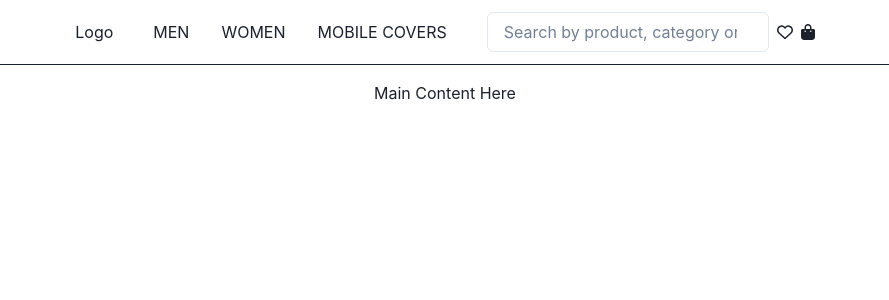
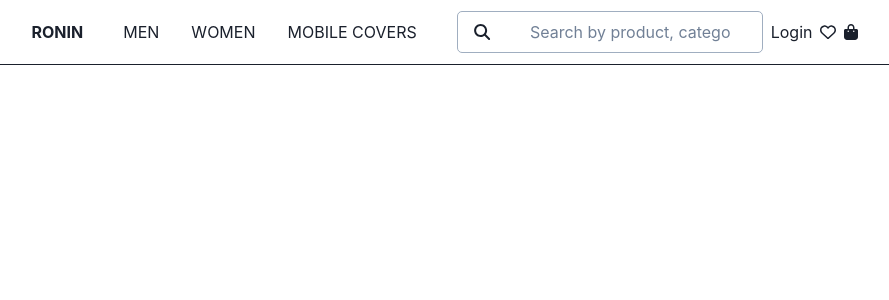
Before and after one commit to dgdeepon/ronin-e-commerce, a React (Create React App) app in the folder ronin/: page / in a window 1280 px wide. Shown: the top 300 px of the page, without its empty margins (195-1084 px from the left). Built offline with nearby package versions, Linux system fonts and the light colour scheme.

Commit message:
navbar started

```diff
--- a/ronin/public/index.html
+++ b/ronin/public/index.html
@@ -24,7 +24,7 @@
       work correctly both with client-side routing and a non-root public URL.
       Learn how to configure a non-root public URL by running `npm run build`.
     -->
-    <title>React App</title>
+    <title>RONIN | Samurai</title>
   </head>
   <body>
     <noscript>You need to enable JavaScript to run this app.</noscript>
--- a/ronin/src/components/Navbar.jsx
+++ b/ronin/src/components/Navbar.jsx
@@ -10,11 +10,13 @@ import {
   useColorModeValue,
   Stack,
   Input,
+  Text,
+  Divider,
 } from '@chakra-ui/react';
 import { HamburgerIcon, CloseIcon } from '@chakra-ui/icons';
 import { FontAwesomeIcon } from '@fortawesome/react-fontawesome';
 import { faHeart } from '@fortawesome/free-regular-svg-icons';
-import { faBagShopping } from '@fortawesome/free-solid-svg-icons';
+import { faBagShopping, faMagnifyingGlass, faSearch } from '@fortawesome/free-solid-svg-icons';
 
 const Links = ['MEN', 'WOMEN', 'MOBILE COVERS'];
 
@@ -25,6 +27,9 @@ const NavLink = ({ children }) => (
     rounded={'md'}
     _hover={{
       textDecoration: 'none',
+      borderBottom:'4px',
+      borderColor:'#FF6000',
+      borderRadius:0,
       bg: useColorModeValue('gray.200', 'gray.700'),
     }}
     href={'#'}>
@@ -47,7 +52,7 @@ export default function Navbar() {
             onClick={isOpen ? onClose : onOpen}
           />
           <HStack spacing={8} alignItems={'center'} margin='auto'>
-            <Box>Logo</Box>
+            <Box as='b'>RONIN</Box>
             <HStack
               as={'nav'}
               spacing={4}
@@ -57,7 +62,11 @@ export default function Navbar() {
               ))}
             </HStack>
             <HStack>
-          <Input type={'search'} width='100%' placeholder='Search by product, category or collection'/>
+                <HStack border={'1px'} borderColor={'gray.400'} borderRadius={'5px'}>
+                    <FontAwesomeIcon icon={faMagnifyingGlass} style={{width:'20%'}}/>
+          <Input type={'search'} width='100%' placeholder='Search by product, category or collection' border={'0'} _focus={{boxShadow:'none'}}/>
+                </HStack>
+                <Text _hover={{cursor:'pointer'}}>Login</Text>
           <FontAwesomeIcon icon={faHeart}/>
           <FontAwesomeIcon icon={faBagShopping}/>
             </HStack>
@@ -74,8 +83,6 @@ export default function Navbar() {
           </Box>
         ) : null}
       </Box>
-
-      <Box p={4}>Main Content Here</Box>
     </>
   );
 }
```
